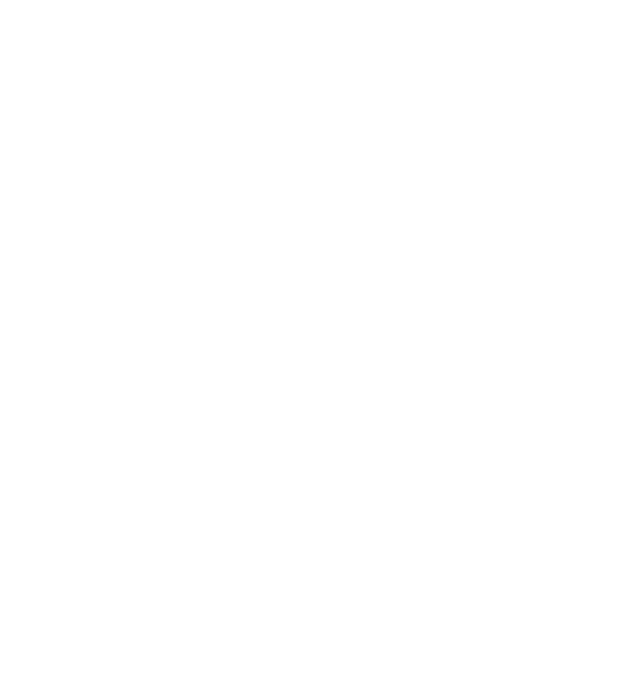
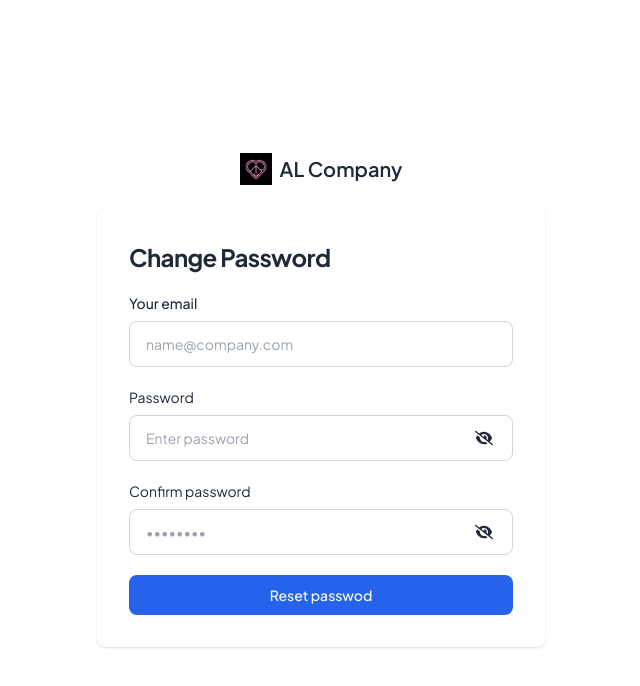
Before and after one commit to radenmasabdul/Management, a Vue app in the folder frontend/: page /forgot in a window 1280 px wide. Before the commit this address had no page. Shown: the top 686 px of the page, without its empty margins (319-959 px from the left). Built offline with nearby package versions, Linux system fonts and the light colour scheme.

Commit message:
slicing forgot password

```diff
--- a/frontend/src/routes/index.js
+++ b/frontend/src/routes/index.js
@@ -1,6 +1,7 @@
 import { createRouter, createWebHistory } from 'vue-router';
 
 import Login from "../views/auth/Login.vue";
+import ForgotPassword from '../views/auth/ForgotPassword.vue';
 
 const router = createRouter({
     history: createWebHistory(import.meta.env.BASE_URL),
@@ -14,6 +15,14 @@
                 title: "Welcome",
             },
         },
+        {
+            path: "/forgot",
+            name: "forgot",
+            component: ForgotPassword,
+            meta: {
+                title: "Forgot Password",
+            },
+        },
     ]
 })
 
--- /dev/null
+++ b/frontend/src/views/auth/ForgotPassword.vue
@@ -0,0 +1,129 @@
+<script setup>
+import Logo from "../../assets/logo.jpg";
+
+import { ref } from "vue";
+
+let currentEmail = ref("");
+let currentPassword = ref("");
+let newPassword = ref("");
+
+let isHidePassword = ref(true);
+let isHideConfirmPassword = ref(true);
+
+const togglePasswordVisibility = (type) => {
+  if (type === "password") {
+    isHidePassword.value = !isHidePassword.value;
+  } else if (type === "confirm-password") {
+    isHideConfirmPassword.value = !isHideConfirmPassword.value;
+  }
+};
+
+const inputClass =
+  "w-full text-sm text-gray-800 border border-gray-300 px-4 py-3 rounded-lg outline-blue-600 font-JakartaSans";
+</script>
+
+<template>
+  <section>
+    <div class="flex flex-col items-center justify-center px-6 py-8 mx-auto md:h-screen lg:py-0">
+      <RouterLink to="/" class="flex items-center mb-6 text-2xl font-semibold text-gray-800">
+        <img class="w-8 h-8 mr-2" :src="Logo" alt="logo" />
+        <span class="font-JakartaSans text-xl">AL Company</span>
+      </RouterLink>
+
+      <div class="w-full p-6 bg-white rounded-lg shadow md:mt-0 sm:max-w-md sm:p-8">
+        <h2 class="mb-1 text-xl font-bold leading-tight tracking-tight text-gray-800 md:text-2xl font-JakartaSans">
+          Change Password
+        </h2>
+
+        <form class="mt-4 space-y-4 lg:mt-5 md:space-y-5" action="#">
+          <div>
+            <label for="email" class="block mb-2 text-sm font-medium text-gray-800 font-JakartaSans">Your email</label>
+            <input
+              type="email"
+              name="email"
+              id="email"
+              autocomplete="off"
+              placeholder="name@company.com"
+              required=""
+              :class="inputClass"
+              v-model="currentEmail"
+            />
+          </div>
+
+          <div>
+            <label for="password" class="text-gray-800 text-sm mb-2 block font-JakartaSans">Password</label>
+            <div class="relative flex items-center">
+              <input
+                id="password"
+                name="password"
+                autocomplete="off"
+                required
+                placeholder="Enter password"
+                :class="inputClass"
+                v-model="currentPassword"
+                :type="isHidePassword ? 'password' : 'text'"
+              />
+
+              <div @click="togglePasswordVisibility('password')" class="w-[18px] h-[18px] absolute right-1">
+                <span>
+                  <font-awesome-icon
+                    v-if="isHidePassword"
+                    :icon="['fas', 'eye-slash']"
+                    class="w-[18px] h-[18px] absolute right-4 cursor-pointer"
+                  />
+                  <font-awesome-icon
+                    v-else
+                    :icon="['fas', 'eye']"
+                    class="w-[18px] h-[18px] absolute right-4 cursor-pointer"
+                  />
+                </span>
+              </div>
+            </div>
+          </div>
+
+          <div>
+            <label for="confirm-password" class="text-gray-800 text-sm mb-2 block font-JakartaSans"
+              >Confirm password</label
+            >
+            <div class="relative flex items-center">
+              <input
+                name="confirm-password"
+                id="confirm-password"
+                placeholder="••••••••"
+                autocomplete="off"
+                required=""
+                :class="inputClass"
+                v-model="newPassword"
+                :type="isHideConfirmPassword ? 'password' : 'text'"
+              />
+
+              <div @click="togglePasswordVisibility('confirm-password')" class="w-[18px] h-[18px] absolute right-1">
+                <span>
+                  <font-awesome-icon
+                    v-if="isHideConfirmPassword"
+                    :icon="['fas', 'eye-slash']"
+                    class="w-[18px] h-[18px] absolute right-4 cursor-pointer"
+                  />
+                  <font-awesome-icon
+                    v-else
+                    :icon="['fas', 'eye']"
+                    class="w-[18px] h-[18px] absolute right-4 cursor-pointer"
+                  />
+                </span>
+              </div>
+            </div>
+          </div>
+
+          <button
+            type="submit"
+            class="bg-blue-600 w-full text-white bg-primary-600 hover:bg-primary-700 focus:ring-4 focus:outline-none focus:ring-primary-300 font-medium rounded-lg text-sm px-5 py-2.5 text-center font-JakartaSans"
+          >
+            Reset passwod
+          </button>
+        </form>
+      </div>
+    </div>
+  </section>
+</template>
+
+<style scoped></style>
--- a/frontend/src/views/auth/Login.vue
+++ b/frontend/src/views/auth/Login.vue
@@ -1,6 +1,7 @@
 <script setup>
 import { ref } from "vue";
 
+let email = ref("");
 let password = ref("");
 
 let isHidePassword = ref(true);
@@ -8,11 +9,14 @@
 const togglePasswordVisibility = () => {
   isHidePassword.value = !isHidePassword.value;
 };
+
+const inputClass =
+  "w-full text-sm text-gray-800 border border-gray-300 px-4 py-3 rounded-lg outline-blue-600 font-JakartaSans";
 </script>
 
 <template>
   <div>
-    <div class="min-h-screen flex fle-col items-center justify-center py-6 px-4">
+    <div class="min-h-screen flex flex-col items-center justify-center py-6 px-4">
       <div class="grid md:grid-cols-2 items-center gap-4 max-w-6xl w-full">
         <div
           class="border border-gray-300 rounded-lg p-6 max-w-md shadow-[0_2px_22px_-4px_rgba(93,96,127,0.2)] max-md:mx-auto"
@@ -34,12 +38,14 @@
                   type="email"
                   autocomplete="off"
                   required
-                  class="w-full text-sm text-gray-800 border border-gray-300 px-4 py-3 rounded-lg outline-blue-600"
                   placeholder="Enter Your Email"
+                  v-model="email"
+                  :class="inputClass"
                 />
                 <font-awesome-icon :icon="['fas', 'envelope']" class="w-[18px] h-[18px] absolute right-4" />
               </div>
             </div>
+
             <div>
               <label for="password" class="text-gray-800 text-sm mb-2 block font-JakartaSans">Password</label>
               <div class="relative flex items-center">
@@ -49,10 +55,11 @@
                   :type="isHidePassword ? 'password' : 'text'"
                   autocomplete="off"
                   required
-                  class="w-full text-sm text-gray-800 border border-gray-300 px-4 py-3 rounded-lg outline-blue-600"
                   placeholder="Enter password"
                   v-model="password"
+                  :class="inputClass"
                 />
+
                 <div @click="togglePasswordVisibility" class="w-[18px] h-[18px] absolute right-1">
                   <span>
                     <font-awesome-icon
@@ -82,22 +89,23 @@
               </div>
 
               <div class="text-sm">
-                <a href="#" class="text-blue-600 hover:underline font-semibold font-JakartaSans">
+                <RouterLink to="/forgot" class="text-blue-600 hover:underline font-semibold font-JakartaSans">
                   Forgot your password?
-                </a>
+                </RouterLink>
               </div>
             </div>
 
             <div class="!mt-8">
               <button
                 type="button"
-                class="w-full shadow-xl py-3 px-4 text-sm tracking-wide rounded-lg text-white bg-blue-600 hover:bg-blue-700 focus:outline-none"
+                class="w-full shadow-xl py-3 px-4 text-sm tracking-wide rounded-lg text-white bg-blue-600 hover:bg-blue-700 focus:outline-none font-JakartaSans"
               >
                 Log in
               </button>
             </div>
           </form>
         </div>
+
         <div class="lg:h-[400px] md:h-[300px] max-md:mt-8">
           <img
             src="https://readymadeui.com/login-image.webp"
```
